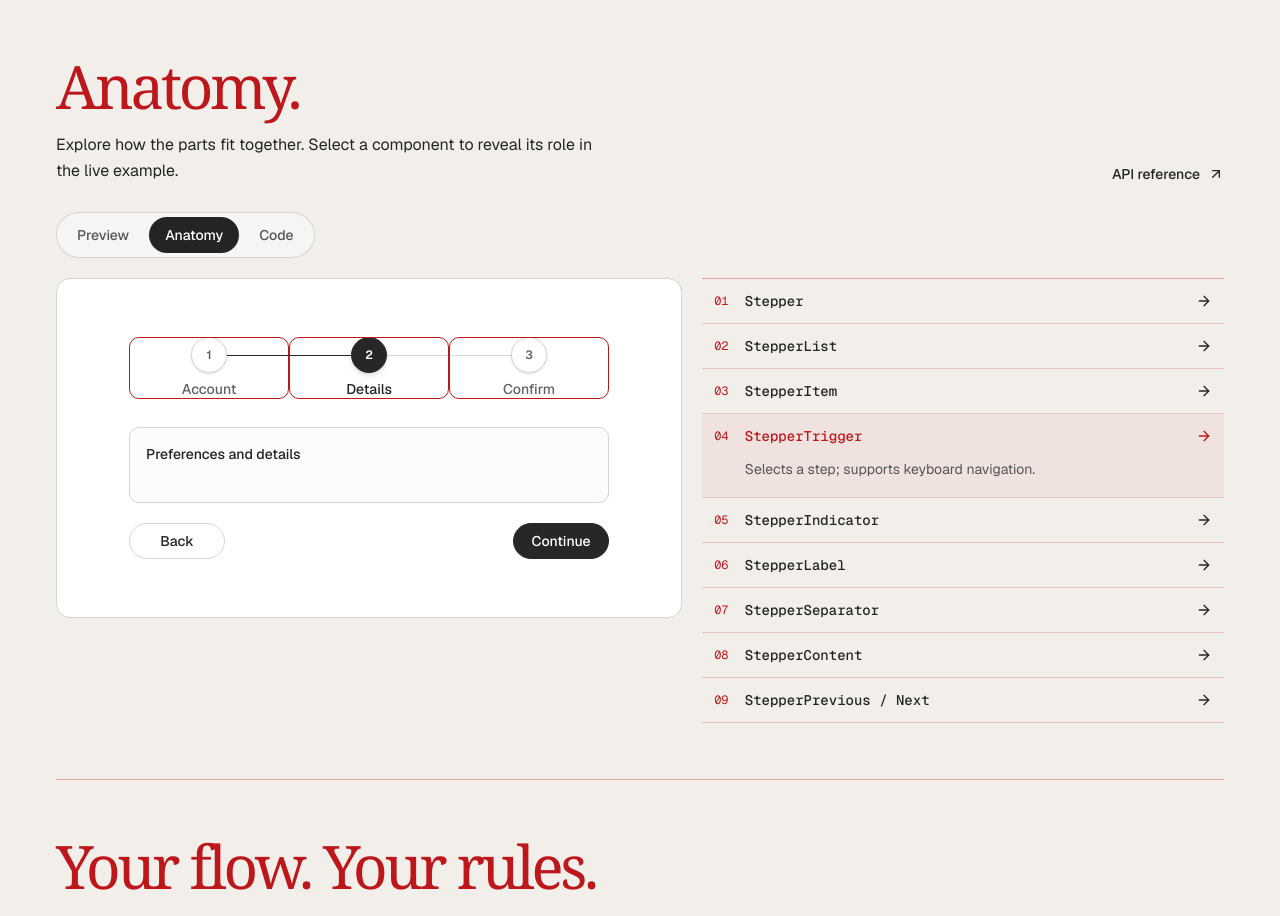
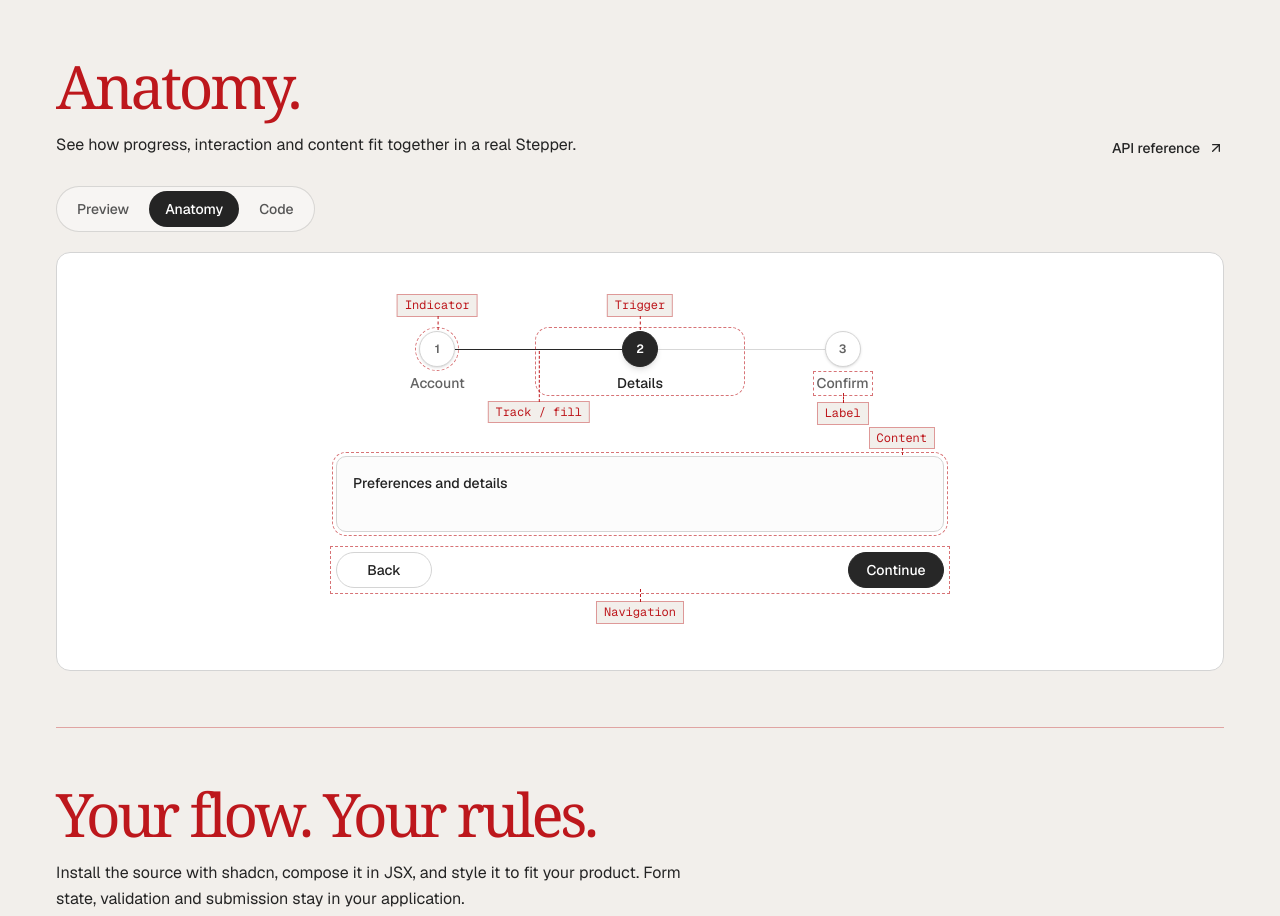
Before and after one commit to francozeta/stepper, a Next.js app: page /drafts/identity in a window 1280 px wide. Shown: the part 620-1536 px from the top of the page. Built offline with nearby package versions, Linux system fonts and the light colour scheme.

Commit message:
design: restore direct anatomy callouts on the live component

```diff
--- a/app/(home)/drafts/identity/page.tsx
+++ b/app/(home)/drafts/identity/page.tsx
@@ -27,19 +27,13 @@ const serif = "[font-family:Georgia,'Times_New_Roman',serif] font-normal trackin
 const rule = "border-[#bd171c]/35";
 const field = "h-10 w-full min-w-0 rounded-md border border-border bg-background px-3 text-base text-foreground outline-none focus-visible:ring-2 focus-visible:ring-ring ";
 const stages = [{value:"account"}, {value:"details"}, {value:"confirm"}] as const;
-const anatomyParts = [
-  { id: "root", name: "Stepper", detail: "Shares the current step and navigation state.", slot: "stepper" },
-  { id: "list", name: "StepperList", detail: "Groups the steps in their navigation order.", slot: "stepper-list" },
-  { id: "item", name: "StepperItem", detail: "Represents one stage and its state.", slot: "stepper-item" },
-  { id: "trigger", name: "StepperTrigger", detail: "Selects a step; supports keyboard navigation.", slot: "stepper-trigger" },
-  { id: "indicator", name: "StepperIndicator", detail: "Shows a number, completion mark or error.", slot: "stepper-indicator" },
-  { id: "label", name: "StepperLabel", detail: "Names the stage for the person using it.", slot: "stepper-label" },
-  { id: "separator", name: "StepperSeparator", detail: "Track and fill connect stages and express progress.", slot: "stepper-separator" },
-  { id: "content", name: "StepperContent", detail: "Displays the panel for the active stage.", slot: "stepper-content" },
-  { id: "navigation", name: "StepperPrevious / Next", detail: "Moves to the previous or next enabled stage.", slot: "stepper-next" },
-] as const;
+const anatomyCode = `const steps = [
+  { value: "account", label: "Account" },
+  { value: "details", label: "Details" },
+  { value: "confirm", label: "Confirm" },
+];
 
-const anatomyCode = `<Stepper defaultValue="details">
+<Stepper defaultValue="details">
   <StepperList>
     {steps.map(({ value, label }, index) => (
       <StepperItem key={value} value={value}
@@ -62,14 +56,97 @@ const anatomyCode = `<Stepper defaultValue="details">
 const inspectorStyles = `
   .identity-inspector:not(:has(#inspect-code:checked)) [data-inspector-code],
   .identity-inspector:has(#inspect-code:checked) [data-inspector-live],
-  .identity-inspector:not(:has(#inspect-anatomy:checked)) [data-inspector-parts] { display: none; }
-  .identity-inspector:has(#inspect-anatomy:checked) [data-inspector-live] { background-image: radial-gradient(#bd171c20 .65px, transparent .65px); background-size: 12px 12px; }
-  ${anatomyParts.filter(p=>p.id!=="navigation").map(p=>`.identity-inspector:has(#inspect-anatomy:checked):has(#part-${p.id}:checked) [data-inspector-component] [data-slot="${p.slot}"]:not([hidden]):not(:focus-visible) { outline: 1px solid #bd171c; outline-offset: -1px; }`).join("\n")}
-  .identity-inspector:has(#inspect-anatomy:checked):has(#part-navigation:checked) [data-inspector-component] :is([data-slot="stepper-previous"],[data-slot="stepper-next"]):not(:focus-visible) { outline: 1px solid #bd171c; outline-offset: 3px; }
-  .identity-inspector:has(#inspect-anatomy:checked):has(#part-separator:checked) [data-inspector-component] [data-slot="stepper-separator"] { outline: 2px solid #bd171c; outline-offset: 2px; }
-  .identity-inspector:has(#inspect-anatomy:checked):has(#part-indicator:checked) [data-inspector-component] [data-slot="stepper-indicator"],
-  .identity-inspector:has(#inspect-anatomy:checked):has(#part-label:checked) [data-inspector-component] [data-slot="stepper-label"] { outline-offset: 3px; }
+  .identity-inspector:not(:has(#inspect-anatomy:checked)) :is([data-anatomy-note], [data-anatomy-description]) { display: none; }
+
+  .identity-inspector:has(#inspect-anatomy:checked) {
+    --annotation: #bd171c;
+  }
+  .identity-inspector:has(#inspect-anatomy:checked) [data-inspector-live] {
+    background-image: radial-gradient(#bd171c20 .65px, transparent .65px);
+    background-size: 12px 12px;
+  }
+  .identity-inspector:has(#inspect-anatomy:checked) [data-inspector-component] {
+    padding-block: 38px 42px;
+  }
+  .identity-inspector:has(#inspect-anatomy:checked) [data-slot="stepper-list"] {
+    overflow: visible;
+    margin-bottom: 36px;
+  }
+  .identity-inspector:has(#inspect-anatomy:checked) [data-slot="stepper-item"] {
+    min-width: 0;
+  }
+  [data-anatomy-note] {
+    position: absolute;
+    z-index: 2;
+    display: inline-flex;
+    align-items: center;
+    justify-content: center;
+    white-space: nowrap;
+    pointer-events: none;
+    font-family: var(--font-geist-mono), monospace;
+    font-size: 11px;
+    line-height: 1.2;
+    padding: 3px 5px;
+    color: var(--annotation);
+    background: #f2efeb;
+    border: 1px solid #bd171c66;
+  }
+  [data-anatomy-note]::after {
+    content: "";
+    position: absolute;
+    left: 50%;
+    border-left: 1px dashed var(--annotation);
+  }
+  [data-anatomy-note="indicator"], [data-anatomy-note="trigger"] {
+    bottom: calc(100% + 14px);
+    left: 50%;
+    transform: translateX(-50%);
+  }
+  [data-anatomy-note="indicator"]::after,
+  [data-anatomy-note="trigger"]::after { top: 100%; height: 14px; }
+  [data-anatomy-note="connector"] {
+    left: 100%;
+    top: calc(var(--stepper-separator-y) + 52px);
+    transform: translateX(-50%);
+  }
+  [data-anatomy-note="connector"]::after {
+    bottom: 100%;
+    height: 51px;
+  }
+  [data-anatomy-note="label"] {
+    left: 50%;
+    top: calc(100% + 10px);
+    transform: translateX(-50%);
+  }
+  [data-anatomy-note="label"]::after { bottom: 100%; height: 10px; }
+  [data-anatomy-note="content"] {
+    right: 9px;
+    bottom: calc(100% + 7px);
+  }
+  [data-anatomy-note="content"]::after { top: 100%; height: 7px; }
+  [data-anatomy-note="navigation"] {
+    top: calc(100% + 13px);
+    left: 50%;
+    transform: translateX(-50%);
+  }
+  [data-anatomy-note="navigation"]::after { bottom: 100%; height: 13px; }
+  .identity-inspector:has(#inspect-anatomy:checked) [data-inspector-component] [data-anatomy-target]:not(:focus-visible),
+  .identity-inspector:has(#inspect-anatomy:checked) [data-inspector-component] [data-slot="stepper-content"] {
+    outline: 1px dashed #bd171c99;
+    outline-offset: 3px;
+  }
+  .identity-inspector:has(#inspect-anatomy:checked) [data-anatomy-navigation] {
+    outline: 1px dashed #bd171c99;
+    outline-offset: 5px;
+  }
+  @media (min-width: 640px) {
+    [data-anatomy-note] { font-size: 12px; padding-inline: 7px; }
+  }
 `;
+
+function AnatomyNote({ part, children }: { part: string; children: string }) {
+  return <span aria-hidden="true" data-anatomy-note={part}>{children}</span>;
+}
 
 function Mark({ className = "" }: {className?: string}) {
   return <svg viewBox="0 0 48 48" fill="none" aria-hidden="true" className={className}>
@@ -121,24 +198,30 @@ function Anatomy() {
         <span className="flex h-9 items-center justify-center rounded-full px-4 text-sm font-medium text-[#555] peer-checked:bg-[#242424] peer-checked:text-white peer-focus-visible:outline-2 peer-focus-visible:outline-offset-2 peer-focus-visible:outline-[#bd171c]">{label}</span>
       </label>)}
     </fieldset>
-    <div className="grid gap-5 lg:grid-cols-[1.2fr_1fr] lg:items-start">
+    <div className="min-w-0">
       <div className="min-w-0">
-        <div data-inspector-live="" style={neutral} className="flex min-h-[340px] items-center justify-center rounded-xl border border-border bg-background p-4 text-foreground sm:p-10">
-          <div data-inspector-component="" className="w-full max-w-lg rounded-lg bg-background p-2 sm:p-4">
+        <div data-inspector-live="" style={neutral} className="flex min-h-[360px] items-center justify-center rounded-xl border border-border bg-background px-4 py-7 text-foreground sm:p-10">
+          <p data-anatomy-description="" className="sr-only">Indicator shows step state, Trigger selects a step, Label names it, Track and fill show progress, Content displays the active stage, and Navigation moves between enabled steps.</p>
+          <div data-inspector-component="" className="w-full max-w-2xl rounded-lg bg-background px-2 sm:px-8">
             <Stepper steps={stages} defaultValue="details" className="gap-5">
               <StepperList aria-label="Anatomy example">
                 {stages.map(({value},index)=><StepperItem key={value} value={value} defaultTrigger={false} separator={false}>
-                  <StepperTrigger>
-                    <StepperIndicator/>
-                    <StepperLabel>{["Account","Details","Confirm"][index]}</StepperLabel>
+                  <StepperTrigger data-anatomy-target={index===1 ? "" : undefined}>
+                    <StepperIndicator data-anatomy-target={index===0 ? "" : undefined}/>
+                    <StepperLabel data-anatomy-target={index===2 ? "" : undefined}>{["Account","Details","Confirm"][index]}</StepperLabel>
                   </StepperTrigger>
                   {index<stages.length-1 && <StepperSeparator/>}
+                  {index===0 && <><AnatomyNote part="indicator">Indicator</AnatomyNote><AnatomyNote part="connector">Track / fill</AnatomyNote></>}
+                  {index===1 && <AnatomyNote part="trigger">Trigger</AnatomyNote>}
+                  {index===2 && <AnatomyNote part="label">Label</AnatomyNote>}
                 </StepperItem>)}
               </StepperList>
-              <div className="min-h-[76px]">
+              <div className="relative min-h-[76px]">
+                <AnatomyNote part="content">Content</AnatomyNote>
                 {([{value:"account",text:"Account information"},{value:"details",text:"Preferences and details"},{value:"confirm",text:"Review your information"}] as const).map(({value,text})=><StepperContent key={value} value={value} className="min-h-[76px] rounded-lg border border-border bg-muted/25 p-4 shadow-none"><p className="text-sm font-medium">{text}</p></StepperContent>)}
               </div>
-              <div className="flex justify-between gap-3">
+              <div data-anatomy-navigation="" className="relative flex justify-between gap-3">
+                <AnatomyNote part="navigation">Navigation</AnatomyNote>
                 <StepperPrevious className="rounded-full">Back</StepperPrevious>
                 <StepperNext className="rounded-full">Continue</StepperNext>
               </div>
@@ -153,18 +236,6 @@ function Anatomy() {
           <pre tabIndex={0} className="max-h-[520px] overflow-auto p-4 text-xs leading-6 focus-visible:outline-2 focus-visible:outline-[#bd171c] sm:text-sm"><code>{anatomyCode}</code></pre>
         </div>
       </div>
-      <fieldset data-inspector-parts="" className="min-w-0 border-t border-[#bd171c]/35">
-        <legend className="sr-only">Inspect a component part</legend>
-        {anatomyParts.map(({id,name,detail},i)=><label key={id} className="relative block cursor-pointer border-b border-[#bd171c]/20">
-          <input id={"part-"+id} type="radio" name="inspector-part" defaultChecked={id==="trigger"} className="peer sr-only"/>
-          <span className="grid grid-cols-[2ch_minmax(0,1fr)_1rem] items-center gap-x-3 px-3 py-3 text-sm peer-checked:bg-[#bd171c]/[.055] peer-checked:text-[#bd171c] peer-focus-visible:outline-2 peer-focus-visible:outline-[#bd171c]">
-            <span aria-hidden="true" className="font-mono text-xs tabular-nums text-[#bd171c]">{String(i+1).padStart(2,"0")}</span>
-            <span className="break-words font-mono text-[13px] font-medium sm:text-sm">{name}</span>
-            <ArrowRight aria-hidden="true" className="size-4"/>
-          </span>
-          <span className="hidden px-3 pt-0 pb-4 pl-[calc(2ch+1.5rem)] text-sm leading-relaxed text-[#555] peer-checked:block peer-checked:bg-[#bd171c]/[.055]">{detail}</span>
-        </label>)}
-      </fieldset>
     </div>
   </div>;
 }
@@ -206,7 +277,7 @@ export default function IdentityStudy() {
         <div className="flex flex-wrap items-end justify-between gap-4">
           <div>
             <h2 className={`${serif} text-5xl text-[#bd171c] sm:text-6xl`}>Anatomy.</h2>
-            <p className="mt-4 max-w-[52ch] text-base leading-relaxed">Explore how the parts fit together. Select a component to reveal its role in the live example.</p>
+            <p className="mt-4 max-w-[52ch] text-base leading-relaxed">See how progress, interaction and content fit together in a real Stepper.</p>
           </div>
           <Link href="/docs/api" className="inline-flex items-center gap-2 text-sm font-medium hover:text-[#bd171c]">API reference <ArrowUpRight aria-hidden="true" className="size-4"/></Link>
         </div>
```
